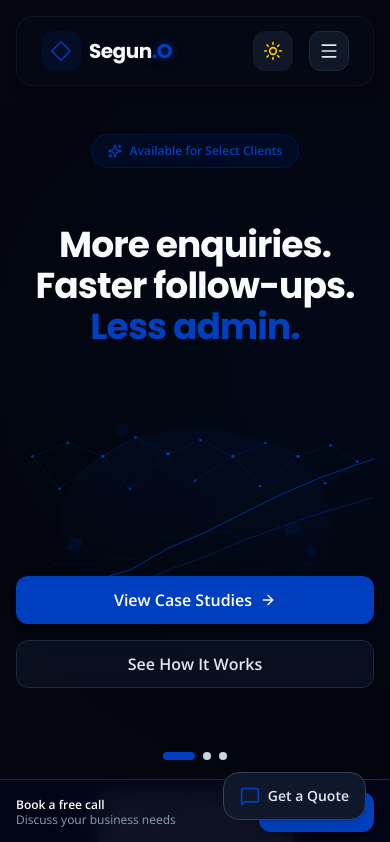
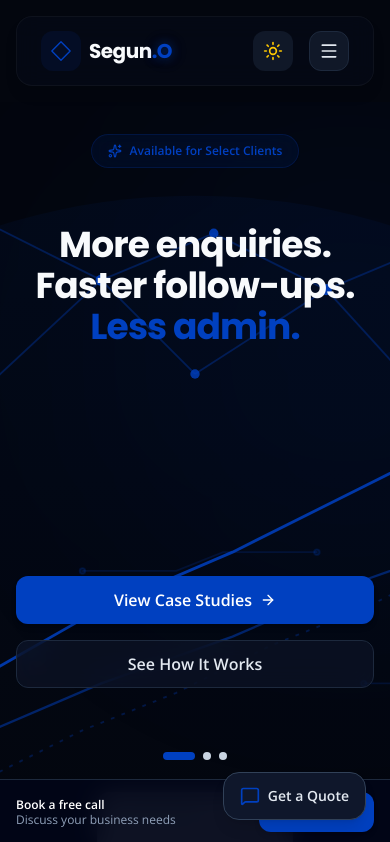
Before and after one commit to boarnerges/personal-portfolio, a Next.js app: page / in a window 390 px wide. Shown: the top 842 px of the page. Built offline with nearby package versions, Linux system fonts and the light colour scheme.

Commit message:
Fix HeroBackground SVG centering on mobile

```diff
--- a/src/components/HeroBackground.tsx
+++ b/src/components/HeroBackground.tsx
@@ -4,7 +4,7 @@ import React from "react";
 
 export default function HeroBackground() {
   return (
-    <svg xmlns="http://www.w3.org/2000/svg" viewBox="0 0 1440 900" fill="none" className="w-full h-full object-cover text-brand-blue dark:text-[var(--foreground)]">
+    <svg xmlns="http://www.w3.org/2000/svg" viewBox="0 0 1440 900" preserveAspectRatio="xMidYMid slice" fill="none" className="w-full h-full text-brand-blue dark:text-[var(--foreground)]">
       <defs>
         <linearGradient id="heroGlow" x1="0.5" y1="0" x2="0.5" y2="1">
           <stop offset="0%" stopColor="currentColor" stopOpacity="0.06"/>
```
